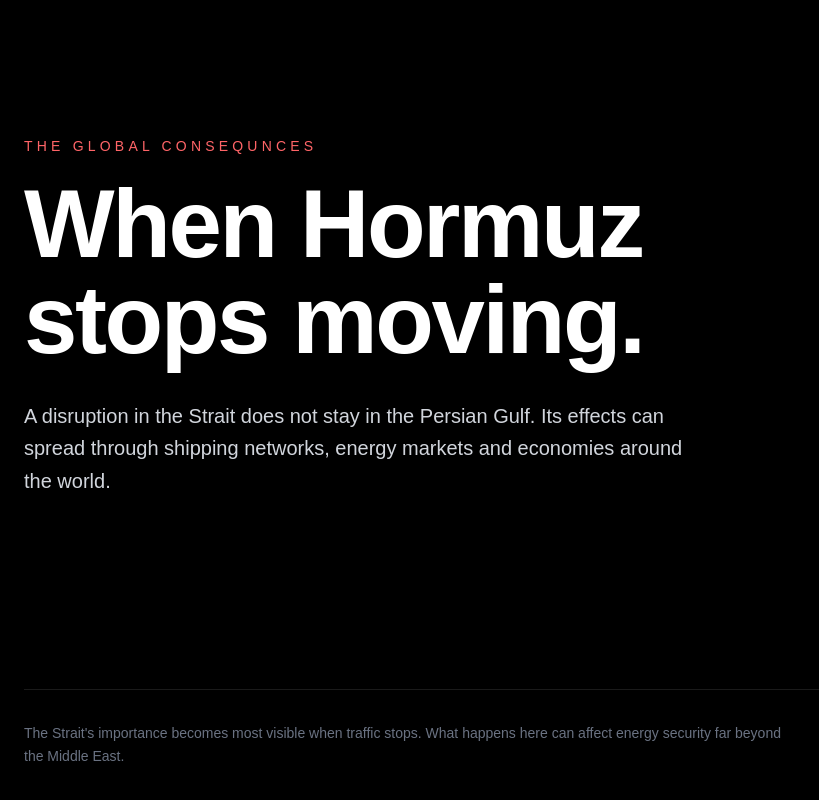
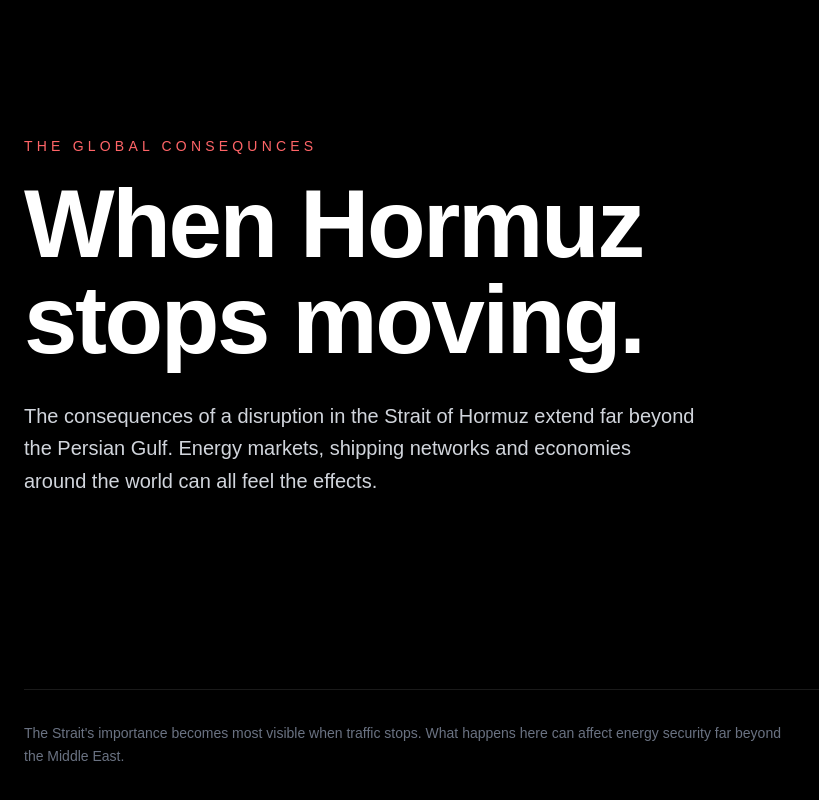
Before and after one commit to Reketino/Strait-of-Hormuz, a Next.js app: page /story in a window 1280 px wide. Shown: the part 8368-9168 px from the top of the page, without its empty margins (0-819 px from the left). Built offline with nearby package versions, Linux system fonts and the light colour scheme; no server answers.

Commit message:
refactor: enhance clarity of impact description in ImpactSection

```diff
--- a/src/components/story/ImpactSection.tsx
+++ b/src/components/story/ImpactSection.tsx
@@ -120,9 +120,9 @@ export default function ImpactSection() {
           </h2>
 
           <p className="mt-8 max-w-2xl text-xl leading-relaxed text-gray-300">
-            A disruption in the Strait does not stay in the Persian Gulf.
-            Its effects can spread through shipping networks, energy markets
-            and economies around the world.
+            The consequences of a disruption in the Strait of Hormuz extend
+            far beyond the Persian Gulf. Energy markets, shipping networks
+            and economies around the world can all feel the effects.
           </p>
         </header>
 
```
